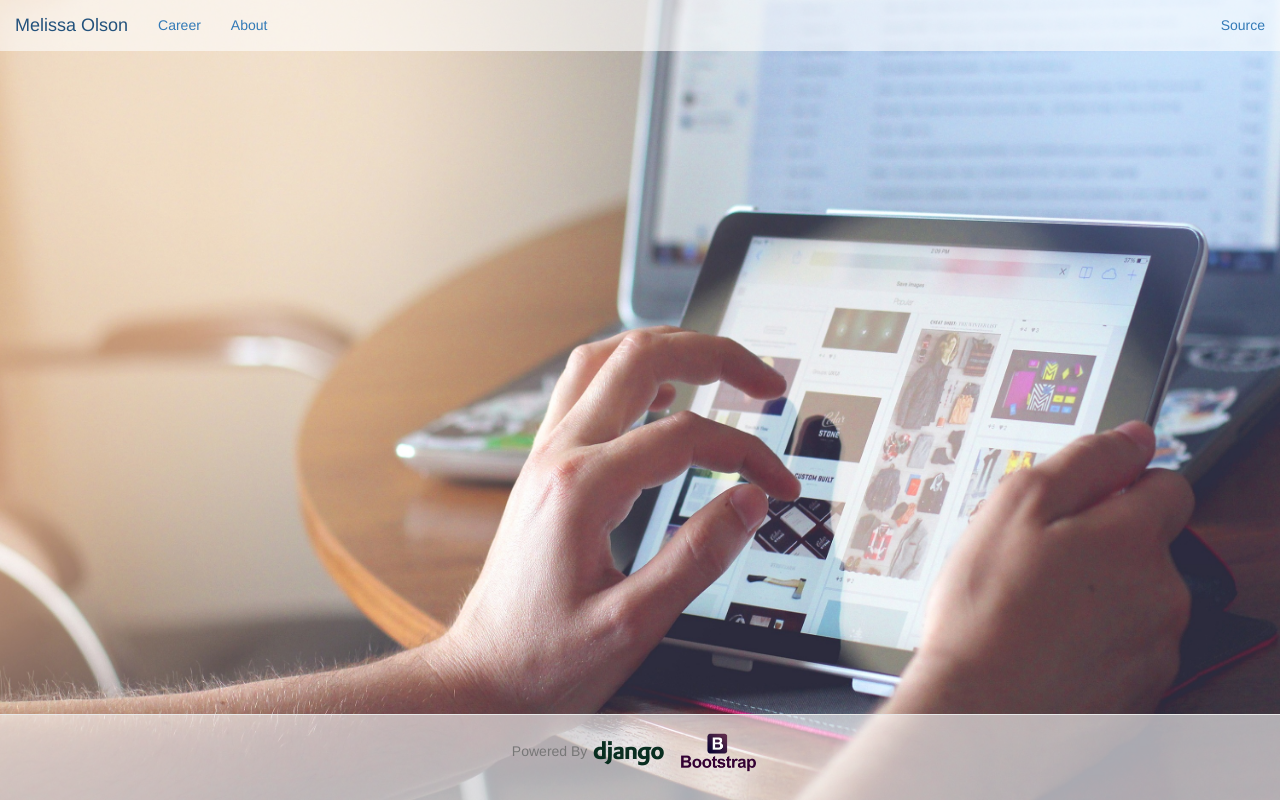
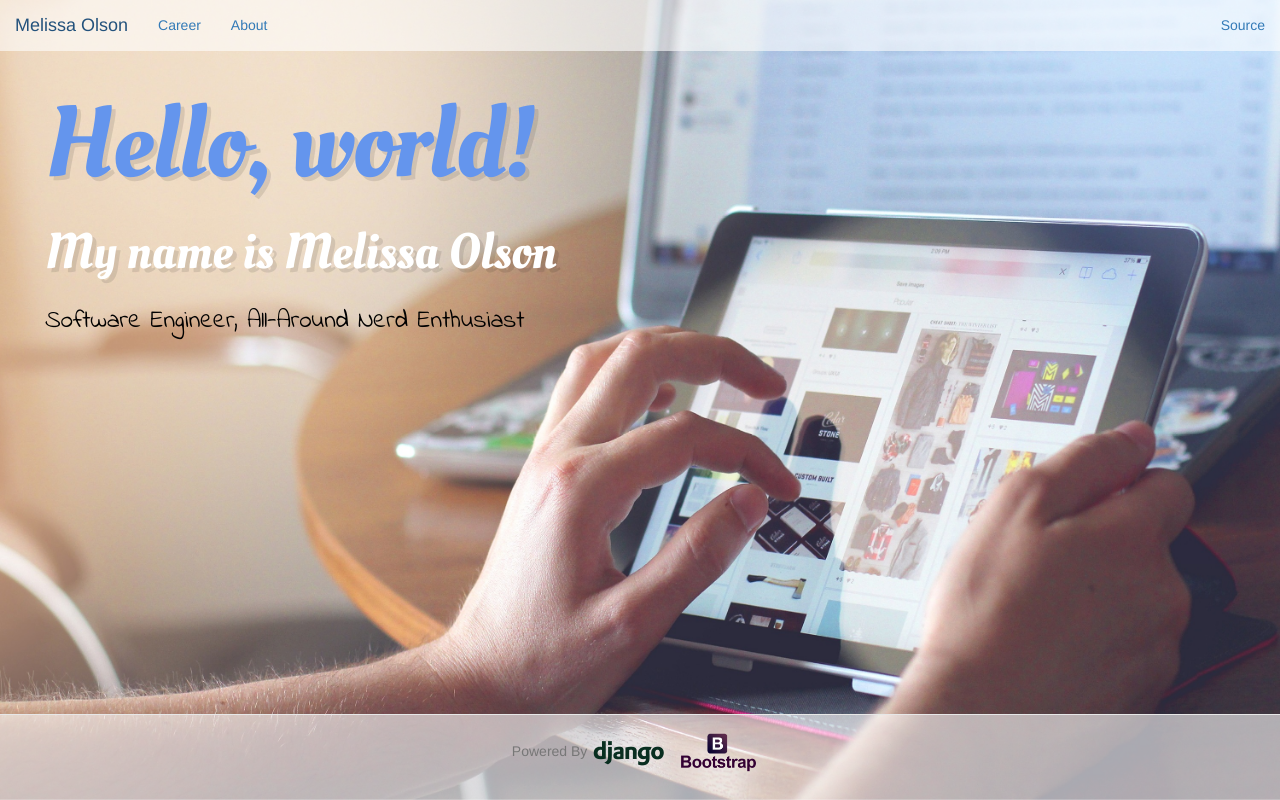
Before and after one commit to molson331/personal_site, a Django app: template personal/templates/index.html in a window 1280 px wide. Run offline with Django 3.2, Linux system fonts and the light colour scheme; the template is opened without the code that fills it, so the values that code supplies are empty; some libraries are stand-ins or nearby versions.

Commit message:
Add welcome message to home page

```diff
--- a/personal/templates/base.html
+++ b/personal/templates/base.html
@@ -1,2 +1,3 @@
 <title>Melissa Olson</title>
 <link rel="stylesheet" type="text/css" href="{{ STATIC_URL }}bootstrap/css/bootstrap.min.css"/>
+<link rel="stylesheet" type="text/css" href="http://fonts.googleapis.com/css?family=Oleo+Script|Indie+Flower">
--- a/personal/templates/index.html
+++ b/personal/templates/index.html
@@ -3,6 +3,17 @@
 	<head>
 		{% include "base.html" %}
 		<style>
+			body {
+				padding-top: 60px;
+				padding-left: 30px;
+			}
+
+			.navbar {
+				background-color: rgba(255,255,255,0.6);
+				margin-bottom: 0px;
+			}
+
+			/* CSS for auto-resize background image*/
 			img.bg {
 				/* Set rules to fill background */
 				min-height: 100%;
@@ -16,24 +27,46 @@
 				position: fixed;
 				top: 0;
 				left: 0;
+				z-index: -1;
 			}
 
 			@media screen and (max-width: 1024px) {
 				img.bg {
 					left: 50%;
 					margin-left: -512px;
+					z-index: -1;
 				}
 			}
 
-			.navbar {
-				background-color: rgba(255,255,255,0.6);
-				margin-bottom: 0px;
+			h2.greeting {
+				font: 400 100px/1.3 'Oleo Script', Helvetica, sans-serif;
+				color: #6495ED;
+				text-shadow: 4px 4px 0px rgba(0,0,0,0.1);
+			}
+
+			p.lead {
+				font: 400 50px/1.3 'Oleo Script', Helvetica, sans-serif;
+				color: #FFFFFF;
+				text-shadow: 4px 4px 0px rgba(0,0,0,0.1);
+			}
+
+			p.follow {
+				font: 400 25px/1.3 'Indie Flower', Helvetica, cursive;
+				color: #000000;
 			}
 		</style>
 	</head>
 	<body>
 		{% include "header.html" %}
+
 		<img src="{{ STATIC_URL }}img/technology.jpg" class="bg">
+
+		<div class="col-md-6">
+			<h2 class="greeting">Hello, world!</h2>
+			<p class="lead">My name is Melissa Olson</p>
+			<p class="follow">Software Engineer, All-Around Nerd Enthusiast</p>
+		</div>
+
 		{% include "footer.html" %}
 	</body>
 </html>
```
